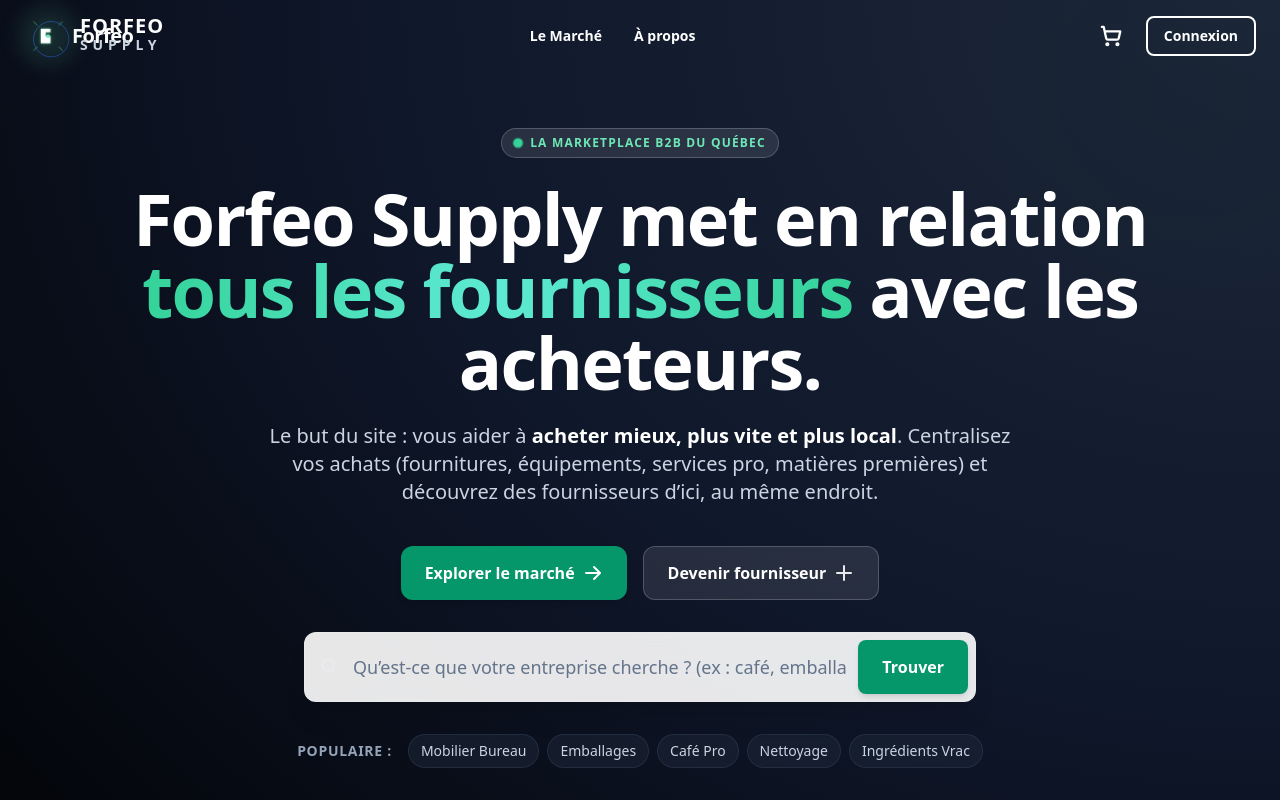
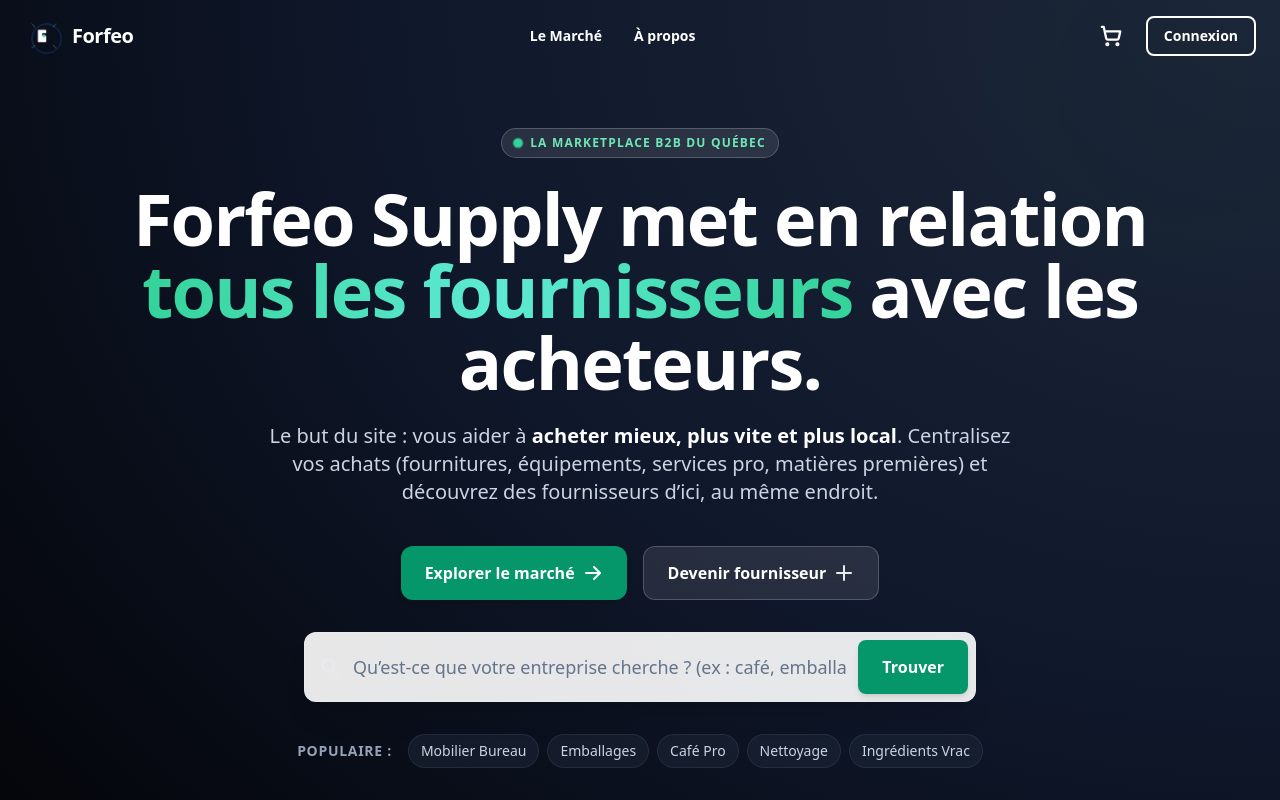
Before and after one commit to forfeo2005/forfeo-supply, a React (Vite) app in the folder frontend/: page / in a window 1280 px wide. Shown: the top 800 px of the page. Built offline with nearby package versions, Linux system fonts and the light colour scheme.

Commit message:
Update ForfeoLogo.jsx

```diff
--- a/frontend/src/components/ForfeoLogo.jsx
+++ b/frontend/src/components/ForfeoLogo.jsx
@@ -1,86 +1,60 @@
-import React from "react";
+import React from 'react';
 
-const ForfeoLogo = ({
-  className = "",
-  dark = false,
-  compact = false, // optionnel: masque le texte si besoin
-}) => {
-  // Couleurs selon fond
+const ForfeoLogo = ({ className = "w-10 h-10", dark = false }) => {
+  // Couleurs selon fond clair / foncé
   const colorClass = dark ? "text-slate-900" : "text-white";
   const accentClass = dark ? "text-emerald-400" : "text-emerald-300";
-  const subTextClass = dark ? "text-slate-700" : "text-slate-300";
 
   return (
-    <div
-      className={[
-        "flex items-center gap-2",
-        "select-none",
-        className,
-      ].join(" ")}
-    >
-      {/* LOGO */}
-      <div className="relative">
-        {/* Halo externe (glow + ping très léger) */}
-        <div
-          className={[
-            "absolute -inset-1 rounded-full",
-            "opacity-70 blur-md",
-            "animate-pulse-slow",
-            dark ? "bg-emerald-400/20" : "bg-emerald-300/20",
-          ].join(" ")}
-        />
-
+    <div className="flex items-center">
+      {/* Icône animée seulement (sans texte FORFEO SUPPLY) */}
       <svg
         xmlns="http://www.w3.org/2000/svg"
         viewBox="0 0 200 200"
-          className={[
-            "relative",
-            "w-12 h-12",
-            "transition-transform duration-300",
-            "hover:scale-105",
-          ].join(" ")}
+        className={`${className} animate-pulse-slow`}
       >
         <defs>
-            <linearGradient id="gradient1" x1="0%" y1="0%" x2="100%" y2="100%">
-              <stop offset="0%" stopColor="#10b981" stopOpacity="0.85">
+          {/* Gradients animés */}
+          <linearGradient id="forfeo-gradient-1" x1="0%" y1="0%" x2="100%" y2="100%">
+            <stop offset="0%" stopColor="#10b981" stopOpacity="0.9">
               <animate
                 attributeName="stop-color"
-                  values="#10b981;#34d399;#059669;#10b981"
+                values="#10b981;#059669;#10b981"
                 dur="2s"
                 repeatCount="indefinite"
               />
             </stop>
-              <stop offset="100%" stopColor="#059669" stopOpacity="0.85">
+            <stop offset="100%" stopColor="#059669" stopOpacity="0.9">
               <animate
                 attributeName="stop-color"
-                  values="#059669;#10b981;#34d399;#059669"
+                values="#059669;#10b981;#059669"
                 dur="2s"
                 repeatCount="indefinite"
               />
             </stop>
           </linearGradient>
 
-            <linearGradient id="gradient2" x1="0%" y1="0%" x2="100%" y2="100%">
-              <stop offset="0%" stopColor="#3b82f6" stopOpacity="0.65">
+          <linearGradient id="forfeo-gradient-2" x1="0%" y1="0%" x2="100%" y2="100%">
+            <stop offset="0%" stopColor="#3b82f6" stopOpacity="0.7">
               <animate
                 attributeName="stop-color"
-                  values="#3b82f6;#60a5fa;#2563eb;#3b82f6"
-                  dur="1.6s"
+                values="#3b82f6;#2563eb;#3b82f6"
+                dur="1.5s"
                 repeatCount="indefinite"
               />
             </stop>
-              <stop offset="100%" stopColor="#2563eb" stopOpacity="0.65">
+            <stop offset="100%" stopColor="#2563eb" stopOpacity="0.7">
               <animate
                 attributeName="stop-color"
-                  values="#2563eb;#3b82f6;#60a5fa;#2563eb"
-                  dur="1.6s"
+                values="#2563eb;#3b82f6;#2563eb"
+                dur="1.5s"
                 repeatCount="indefinite"
               />
             </stop>
           </linearGradient>
 
-            {/* Glow SVG */}
-            <filter id="glow">
+          {/* Légère lueur */}
+          <filter id="forfeo-glow">
             <feGaussianBlur stdDeviation="3" result="coloredBlur" />
             <feMerge>
               <feMergeNode in="coloredBlur" />
@@ -89,41 +63,41 @@
           </filter>
         </defs>
 
-          {/* Cercle externe: rotation lente */}
+        {/* Cercle externe animé */}
         <circle
           cx="100"
           cy="100"
           r="85"
           fill="none"
-            stroke="url(#gradient1)"
+          stroke="url(#forfeo-gradient-1)"
           strokeWidth="4"
           className="animate-spin-slow"
         />
 
-          {/* Cercle interne: ping slow */}
+        {/* Cercle interne avec pulsation */}
         <circle
           cx="100"
           cy="100"
           r="65"
           fill="none"
-            stroke="url(#gradient2)"
+          stroke="url(#forfeo-gradient-2)"
           strokeWidth="3"
           className="animate-ping-slow"
         />
 
-          {/* Lettre F: glow + rotation très lente */}
+        {/* Lettre F stylisée */}
         <path
           d="M70,70 L70,130 L110,130 L110,100 L90,100 L90,85 L110,85 L110,70 Z"
           fill="currentColor"
-            className={[colorClass, "animate-glow"].join(" ")}
-            filter="url(#glow)"
+          className={colorClass}
+          filter="url(#forfeo-glow)"
         >
           <animateTransform
             attributeName="transform"
             type="rotate"
             from="0 100 100"
             to="360 100 100"
-              dur="28s"
+            dur="20s"
             repeatCount="indefinite"
           />
         </path>
@@ -136,28 +110,25 @@
           className={accentClass}
           strokeLinecap="round"
         >
-            <animate attributeName="opacity" values="0.25;1;0.25" dur="1.1s" repeatCount="indefinite" />
+          <animate
+            attributeName="opacity"
+            values="0.3;1;0.3"
+            dur="1s"
+            repeatCount="indefinite"
+          />
         </path>
 
-          {/* Point central */}
-          <circle cx="100" cy="100" r="8" fill="currentColor" className={accentClass}>
+        {/* Point central lumineux */}
+        <circle
+          cx="100"
+          cy="100"
+          r="8"
+          fill="currentColor"
+          className={accentClass}
+        >
           <animate attributeName="r" values="8;12;8" dur="2s" repeatCount="indefinite" />
         </circle>
       </svg>
-      </div>
-
-      {/* TEXTE */}
-      {!compact && (
-        <div className="flex flex-col leading-none">
-          <span className={["font-extrabold text-xl tracking-wider", colorClass].join(" ")}>
-            <span className="inline-block animate-pulse-slow">FORFEO</span>
-          </span>
-
-          <span className={["font-semibold text-sm tracking-[0.35em]", subTextClass, "animate-bounce-slow"].join(" ")}>
-            SUPPLY
-          </span>
-        </div>
-      )}
     </div>
   );
 };
```
Lines whose indentation alone changed are shown as unchanged.
